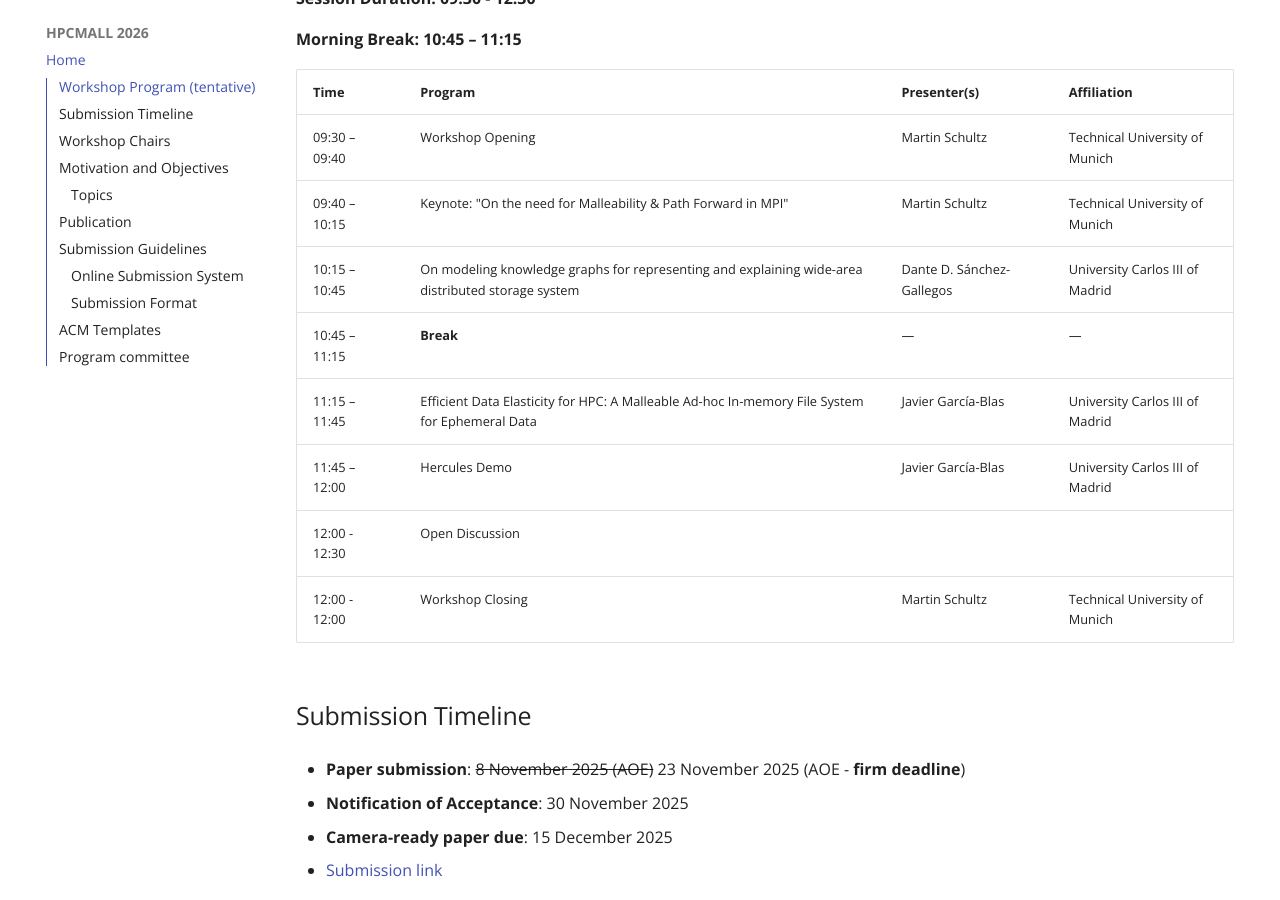
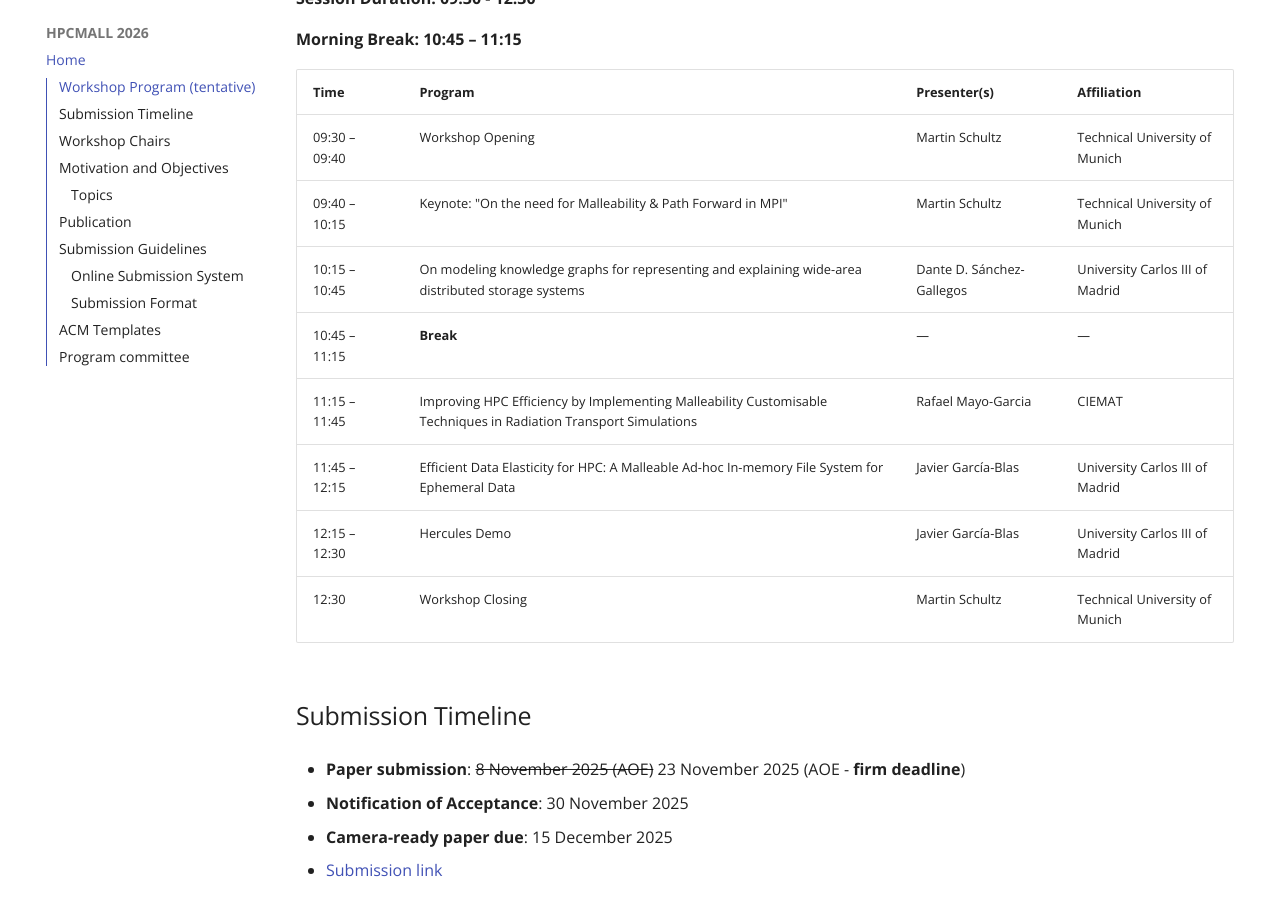
Before and after one commit to CoCo-ARCOS/HPCMALL2026, an MkDocs documentation site: the page built from docs/index.md, in a window 1280 px wide and 900 px high, scrolled down 693 px. Built offline with MkDocs 1.6.1 and Material for MkDocs 9.7.7, drawn with Linux system fonts in a browser that asks for light colours.

Commit message:
Update workshop schedule and session titles

```diff
--- a/docs/index.md
+++ b/docs/index.md
@@ -12,12 +12,12 @@
 | :--- | :--- | :--- | :--- |
 | 09:30 – 09:40 | Workshop Opening | Martin Schultz | Technical University of Munich |
 | 09:40 – 10:15 | Keynote: "On the need for Malleability & Path Forward in MPI" | Martin Schultz | Technical University of Munich |
-| 10:15 – 10:45 | On modeling knowledge graphs for representing and explaining wide-area distributed storage system | Dante D. Sánchez-Gallegos | University Carlos III of Madrid |
+| 10:15 – 10:45 | On modeling knowledge graphs for representing and explaining wide-area distributed storage systems | Dante D. Sánchez-Gallegos | University Carlos III of Madrid |
 | 10:45 – 11:15 | **Break** | — | — |
-| 11:15 – 11:45 | Efficient Data Elasticity for HPC: A Malleable Ad-hoc In-memory File System for Ephemeral Data | Javier García-Blas | University Carlos III of Madrid |
-| 11:45 – 12:00 | Hercules Demo | Javier García-Blas | University Carlos III of Madrid |
-| 12:00 - 12:30 | Open Discussion | |  |
-| 12:00 - 12:00 | Workshop Closing | Martin Schultz | Technical University of Munich |
+| 11:15 – 11:45 | Improving HPC Efficiency by Implementing Malleability Customisable Techniques in Radiation Transport Simulations | Rafael Mayo-Garcia | CIEMAT
+| 11:45 – 12:15 | Efficient Data Elasticity for HPC: A Malleable Ad-hoc In-memory File System for Ephemeral Data | Javier García-Blas | University Carlos III of Madrid |
+| 12:15 – 12:30 | Hercules Demo | Javier García-Blas | University Carlos III of Madrid |
+| 12:30 | Workshop Closing | Martin Schultz | Technical University of Munich |
 
 
 
```
